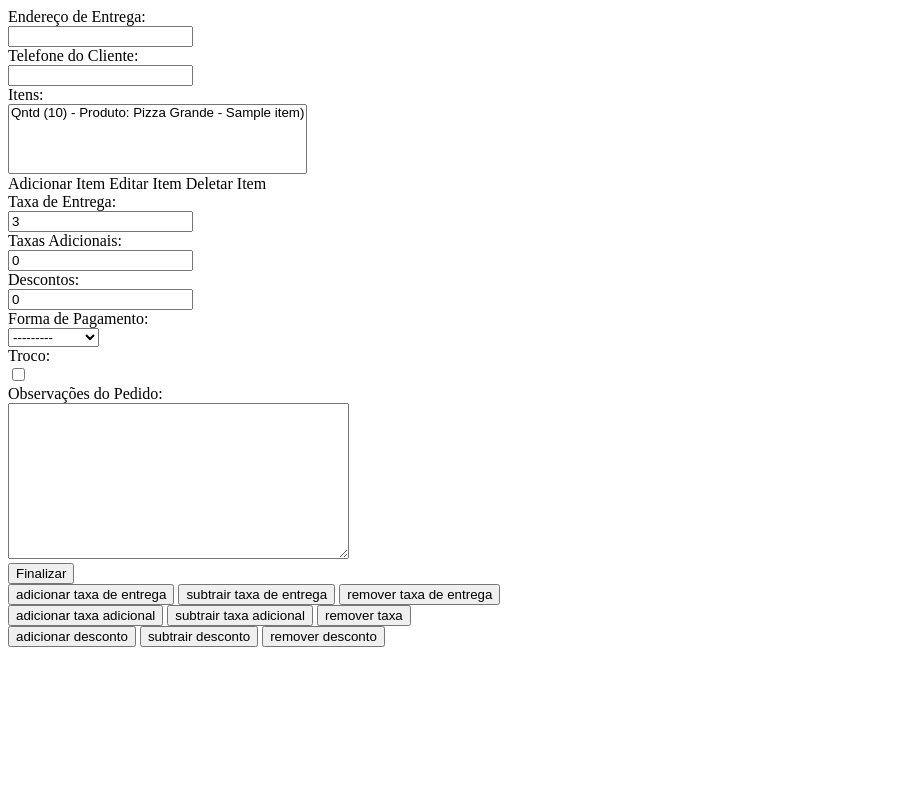
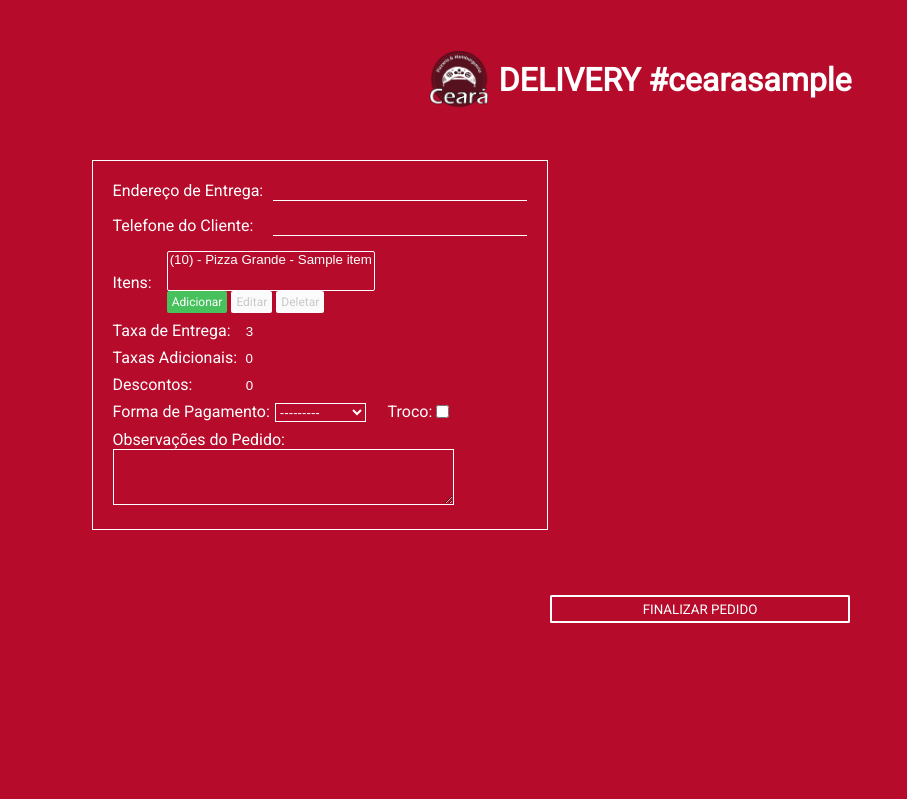
Before and after one commit to HeltonPenariol/orders-control-app, a Django app: page /delivery/criar-pedido/ in a window 1280 px wide. Shown: the whole page, without its empty margins (0-907 px from the left). Run offline with Django 3.2, Linux system fonts and the light colour scheme; the first user in the database is signed in; tables that the repository leaves empty hold one stand-in row (Sample ...); some libraries are stand-ins or nearby versions.

Commit message:
Apply an initial styling of the order form

```diff
--- a/core/models.py
+++ b/core/models.py
@@ -38,7 +38,7 @@ class PedidoItem(models.Model):
     quantidade = models.PositiveIntegerField(default=1)
 
     def __str__(self):
-        return f'Qntd ({self.quantidade}) - Produto: {self.item})'
+        return f'({self.quantidade}) - {self.item}'
 
     def get_valor_item(self):
         return self.quantidade * self.item.preco
--- a/core/static/criar_pedido_delivery.css
+++ b/core/static/criar_pedido_delivery.css
@@ -1,3 +1,273 @@
+body{
+    background-color: #b60b2b;
+    display: grid;
+    grid-template-areas:'banner banner'
+                        'form btn';
+    grid-template-columns: 50vw 50vw;
+    grid-template-rows: 20vh 80vh;
+    margin: 0;
+    font-family: 'Roboto', 'sans-serif';
+    font-weight: lighter;
+}
+
+body > section:nth-child(2){
+    align-items: center;
+    display: flex;
+    flex-direction: column;
+    grid-area: form;
+}
+
+button[type="submit"]{
+    background-color: #b60b2b;
+    border: 0.15em solid #ffffff;
+    border-radius: 0.12em;
+    box-sizing: border-box;
+    color: #ffffff;
+    display: inline-block;
+    font-family: 'Roboto', sans-serif;
+    left: 550px;
+    margin: 0 0.3em 0.3em 0;
+    padding: 0.35em 1.2em;
+    position: absolute;
+    transition: all 0.2s;
+    text-align: center;
+    text-decoration: none;
+    top: 595px;
+    width: 300px;
+}
+
+button[type="submit"]:hover{
+    background-color: #ffffff;
+    color: #b60b2b;
+    cursor: pointer;
+}
+
+#desconto{
+    margin-left: 45px;
+}
+
+#desconto, #taxa_adicional, #taxa_entrega{
+    border: none;
+    text-align: center;
+    width: 35px;
+}
+
+form{
+    border: 1px solid white;
+    padding: 20px;
+}
+
+form > div:nth-child(2), form > div:nth-child(3), form > div:nth-child(4),
+form > div:nth-child(5), form > div:nth-child(6), form > div:nth-child(7),
+form > div:nth-child(8), form > div:nth-child(9){
+    display: flex;
+}
+
+form > div:nth-child(2), form > div:nth-child(3){
+    height: 35px;
+}
+
+form > div:nth-child(2) > div{
+    margin-left: 10px;
+}
+
+form > div:nth-child(3) > div{
+    margin-left: 20px;
+}
+
+form > div:nth-child(4){
+    align-items: center;
+}
+
+form > div:nth-child(4) > div > select{
+    height: 40px;
+}
+
+form > div:nth-child(4) > div{
+    margin-left: 15px;
+}
+
+form > div:nth-child(5), form > div:nth-child(6), form > div:nth-child(7){
+    margin-top: 8px;
+    width: 180px;
+}
+
+form > div:nth-child(8){
+    float: left;
+    width: 275px;
+}
+
+form > div:nth-child(8) > div{
+    margin-left: 5px;
+}
+
+form > div:nth-child(8), form > div:nth-child(9), form > div:nth-child(10){
+    margin-top: 8px;
+}
+
+header{
+    align-items: center;
+    display: flex;
+    flex-direction: row;
+    grid-area: banner;
+    justify-content: center;
+}
+
+header > img:nth-child(1){
+    margin-right: 10px;
+    width: 60px;
+}
+
+header > h1:nth-child(2){
+    color: white;
+}
+
+#id_necessidade_troco{
+    width: 13px;
+}
+
+input{
+    background-color: #b60b2b;
+    border-bottom: 0.6px solid white;
+    border-left: none;
+    border-right: none;
+    border-top: none;
+    color: white;
+    width: 250px;
+}
+
 input[type=number]{
     -moz-appearance: textfield;
 }
+
+label{
+    color: white;
+}
+
+select{
+    background-color: #b60b2b;
+    border: 1px white solid;
+    color: white;
+}
+
+#taxa_entrega{
+    margin-left: 7px;
+}
+
+textarea{
+    background-color: #b60b2b;
+    border: 1.2px solid white;
+    height: 50px;
+}
+
+body > section:nth-child(3){
+    display: none;
+}
+
+/* layui css */
+
+.layui-btn {
+    vertical-align: middle
+}
+
+.layui-btn {
+    -webkit-user-select: none;
+    -ms-user-select: none;
+    -moz-user-select: none
+}
+
+.layui-btn {
+    display: inline-block;
+    height: 38px;
+    line-height: 38px;
+    padding: 0 18px;
+    background-color: #46C15C;
+    color: #fff;
+    white-space: nowrap;
+    text-align: center;
+    font-size: 14px;
+    border: none;
+    border-radius: 2px;
+    cursor: pointer
+}
+
+.layui-btn:hover {
+    opacity: .8;
+    filter: alpha(opacity=80);
+    color: #fff
+}
+
+.layui-btn:active {
+    opacity: 1;
+    filter: alpha(opacity=100)
+}
+
+.layui-btn-radius {
+    border-radius: 100px
+}
+
+.layui-btn .layui-icon {
+    margin-right: 3px;
+    font-size: 18px;
+    vertical-align: bottom;
+    vertical-align: middle \9
+}
+
+.layui-btn-primary {
+    border: 1px solid #C9C9C9;
+    background-color: #fff;
+    color: #555
+}
+
+.layui-btn-primary:hover {
+    border-color: #009688;
+    color: #333
+}
+
+.layui-btn-normal {
+    background-color: #1E9FFF;
+}
+
+.layui-btn-warm {
+    background-color: #FFB800;
+}
+
+.layui-btn-danger {
+    background-color: #FF2950;
+}
+
+.layui-btn-disabled, .layui-btn-disabled:active, .layui-btn-disabled:hover {
+    background-color: #FBFBFB;
+    color: #C9C9C9;
+    cursor: not-allowed;
+    opacity: 1
+}
+
+.layui-btn-big {
+    height: 44px;
+    line-height: 44px;
+    padding: 0 25px;
+    font-size: 16px
+}
+
+.layui-btn-small {
+    height: 30px;
+    line-height: 30px;
+    padding: 0 10px;
+    font-size: 12px
+}
+
+.layui-btn-small i {
+    font-size: 16px !important
+}
+
+.layui-btn-mini {
+    height: 22px;
+    line-height: 22px;
+    padding: 0 5px;
+    font-size: 12px
+}
+
+.layui-btn-mini i {
+    font-size: 14px !important
+}
--- a/core/templates/criar_pedido_delivery.html
+++ b/core/templates/criar_pedido_delivery.html
@@ -5,14 +5,21 @@
     <script src="{% static 'jquery/jquery-2.1.3.min.js' %}"></script>
     <script src="{% static 'layui/layui.js' %}"></script>
     <script defer src="{% static 'inputconfig.js' %}"></script>
+    <link href="https://fonts.googleapis.com/css?family=Roboto&display=swap" rel="stylesheet">
     <link rel="stylesheet" href="{% static 'criar_pedido_delivery.css' %}">
 {% endblock static %}
 
 {% block title %}
-    <title>Delivery</title>
+    <title>Novo Delivery</title>
 {% endblock title %}
 
 {% block body %}
+    <header>
+        <img src="{% static 'img/logoceara.png' %}" alt="">
+        <h1>DELIVERY #ceara{{request.user}}</h1>
+    </header>
+
+    <section>
         <form method="post" enctype="multipart/form-data">
             {% csrf_token %}
             {{ form.media }}
@@ -27,9 +34,11 @@
                 </div>
             </div>
             {% endfor %}
-        <button type="submit">Finalizar</button>
+            <button type="submit">FINALIZAR PEDIDO</button>
         </form>
+    </section>
 
+    <section>
         <div>
             <button onclick="maisTaxaEntrega()">adicionar taxa de entrega</button>
             <button onclick="menosTaxaEntrega()">subtrair taxa de entrega</button>
@@ -47,6 +56,7 @@
             <button onclick="subtrairDesconto()">subtrair desconto</button>
             <button onclick="removerDesconto()">remover desconto</button>
         </div>
+    </section>
 
         <script>
         layui.use(['form'], function () {
--- a/core/templates/popup/many_to_many_select.html
+++ b/core/templates/popup/many_to_many_select.html
@@ -18,9 +18,9 @@
 {% include "django/forms/widgets/select.html" %}
 
 <div>
-    {% if can_add %}<a id="{{ widget.attrs.id }}_add">Adicionar Item</a>{% endif %}
-    {% if can_update %}<a id="{{ widget.attrs.id }}_change">Editar Item</a>{% endif %}
-    {% if can_delete %}<a id="{{ widget.attrs.id }}_delete">Deletar Item</a>{% endif %}
+    {% if can_add %}<a class="layui-btn layui-btn-mini" id="{{ widget.attrs.id }}_add">Adicionar</a>{% endif %}
+    {% if can_update %}<a class="layui-btn layui-btn-mini layui-btn-disabled layui-btn-normal" id="{{ widget.attrs.id }}_change">Editar</a>{% endif %}
+    {% if can_delete %}<a class="layui-btn layui-btn-mini layui-btn-disabled layui-btn-danger" id="{{ widget.attrs.id }}_delete">Deletar</a>{% endif %}
 </div>
 
 <script>
```
Lines whose indentation alone changed are shown as unchanged.
